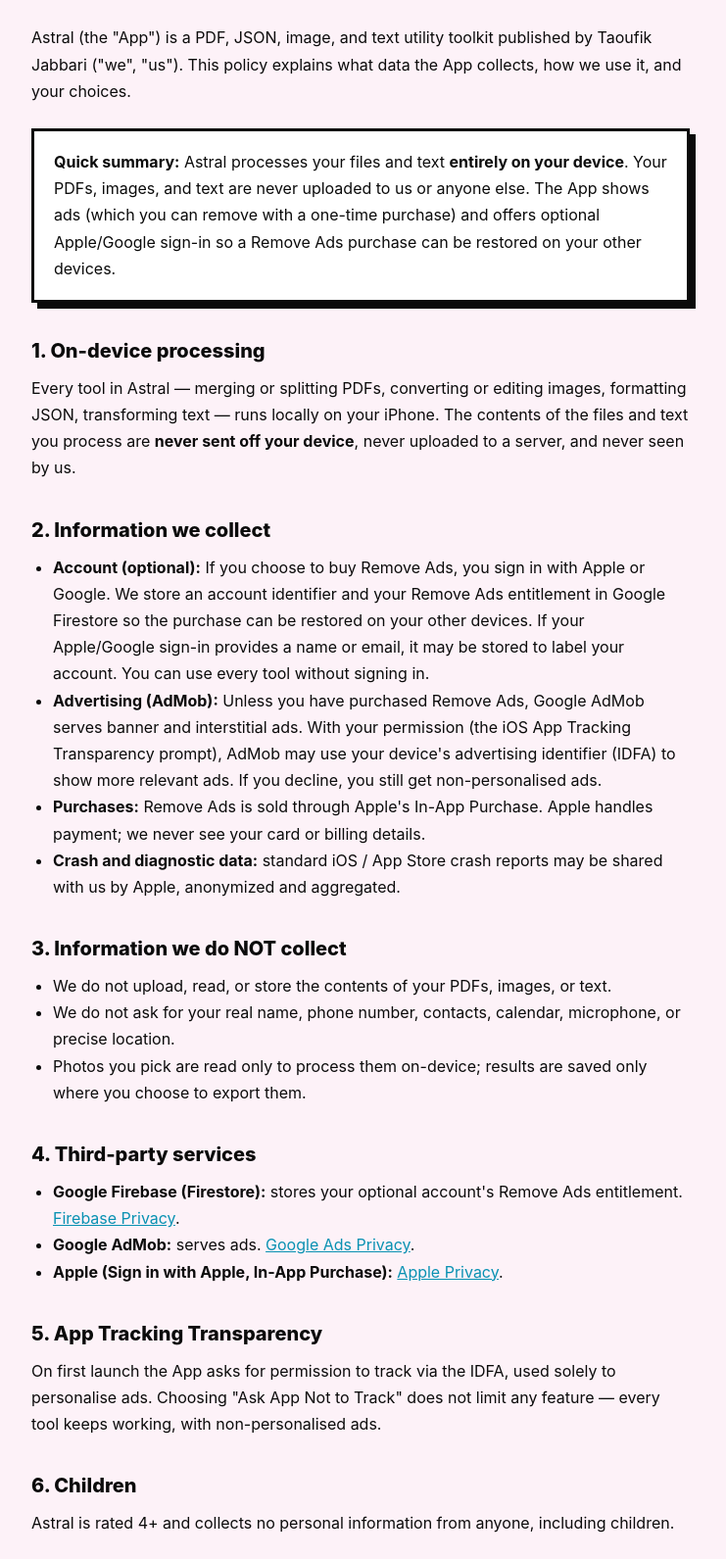
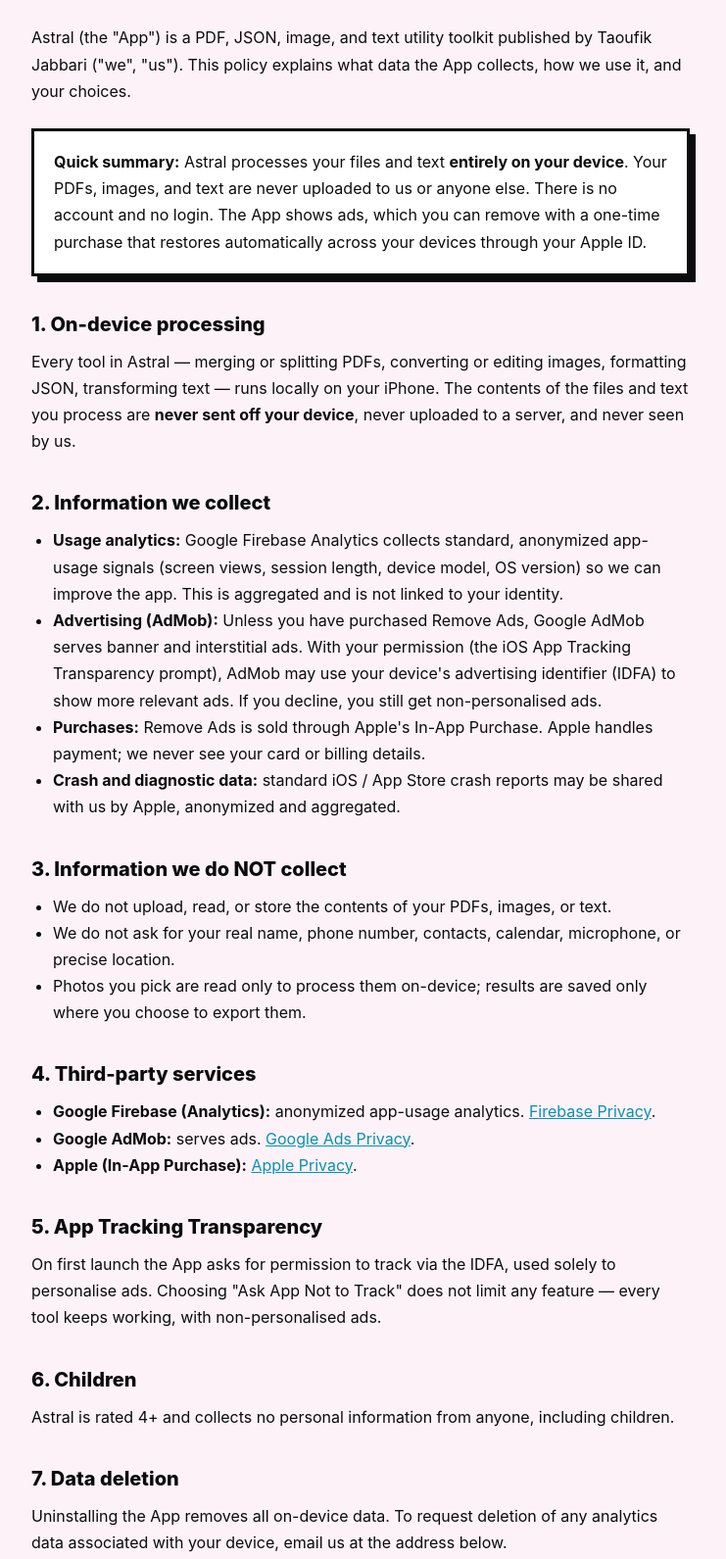
Before and after one commit to jtaoufik/legal-site, a website: page public/astral/privacy.html in a window 1280 px wide. Shown: the part 180-1771 px from the top of the page at 98% size, without its empty margins (272-1013 px from the left). Drawn offline with Linux system fonts and the light colour scheme.

Commit message:
Astral: remove sign-in references (no account), add analytics disclosure

```diff
--- a/public/astral/privacy.html
+++ b/public/astral/privacy.html
@@ -32,7 +32,7 @@
   <p>Astral (the "App") is a PDF, JSON, image, and text utility toolkit published by Taoufik Jabbari ("we", "us"). This policy explains what data the App collects, how we use it, and your choices.</p>
 
   <div class="callout">
-    <strong>Quick summary:</strong> Astral processes your files and text <strong>entirely on your device</strong>. Your PDFs, images, and text are never uploaded to us or anyone else. The App shows ads (which you can remove with a one-time purchase) and offers optional Apple/Google sign-in so a Remove Ads purchase can be restored on your other devices.
+    <strong>Quick summary:</strong> Astral processes your files and text <strong>entirely on your device</strong>. Your PDFs, images, and text are never uploaded to us or anyone else. There is no account and no login. The App shows ads, which you can remove with a one-time purchase that restores automatically across your devices through your Apple ID.
   </div>
 
   <h2>1. On-device processing</h2>
@@ -40,7 +40,7 @@
 
   <h2>2. Information we collect</h2>
   <ul>
-    <li><strong>Account (optional):</strong> If you choose to buy Remove Ads, you sign in with Apple or Google. We store an account identifier and your Remove Ads entitlement in Google Firestore so the purchase can be restored on your other devices. If your Apple/Google sign-in provides a name or email, it may be stored to label your account. You can use every tool without signing in.</li>
+    <li><strong>Usage analytics:</strong> Google Firebase Analytics collects standard, anonymized app-usage signals (screen views, session length, device model, OS version) so we can improve the app. This is aggregated and is not linked to your identity.</li>
     <li><strong>Advertising (AdMob):</strong> Unless you have purchased Remove Ads, Google AdMob serves banner and interstitial ads. With your permission (the iOS App Tracking Transparency prompt), AdMob may use your device's advertising identifier (IDFA) to show more relevant ads. If you decline, you still get non-personalised ads.</li>
     <li><strong>Purchases:</strong> Remove Ads is sold through Apple's In-App Purchase. Apple handles payment; we never see your card or billing details.</li>
     <li><strong>Crash and diagnostic data:</strong> standard iOS / App Store crash reports may be shared with us by Apple, anonymized and aggregated.</li>
@@ -55,9 +55,9 @@
 
   <h2>4. Third-party services</h2>
   <ul>
-    <li><strong>Google Firebase (Firestore):</strong> stores your optional account's Remove Ads entitlement. <a href="https://firebase.google.com/support/privacy">Firebase Privacy</a>.</li>
+    <li><strong>Google Firebase (Analytics):</strong> anonymized app-usage analytics. <a href="https://firebase.google.com/support/privacy">Firebase Privacy</a>.</li>
     <li><strong>Google AdMob:</strong> serves ads. <a href="https://policies.google.com/technologies/ads">Google Ads Privacy</a>.</li>
-    <li><strong>Apple (Sign in with Apple, In-App Purchase):</strong> <a href="https://www.apple.com/legal/privacy/">Apple Privacy</a>.</li>
+    <li><strong>Apple (In-App Purchase):</strong> <a href="https://www.apple.com/legal/privacy/">Apple Privacy</a>.</li>
   </ul>
 
   <h2>5. App Tracking Transparency</h2>
@@ -67,7 +67,7 @@
   <p>Astral is rated 4+ and collects no personal information from anyone, including children.</p>
 
   <h2>7. Data deletion</h2>
-  <p>Uninstalling the App removes all on-device data. To delete your optional account's entitlement record, sign out in Settings or email us at the address below and we will remove it.</p>
+  <p>Uninstalling the App removes all on-device data. To request deletion of any analytics data associated with your device, email us at the address below.</p>
 
   <h2>8. Contact</h2>
   <p>Questions? Email <a href="mailto:thexyriox@gmail.com">thexyriox@gmail.com</a>.</p>
```
Also changed, not shown: public/astral/support.html (+3 -3 lines).
